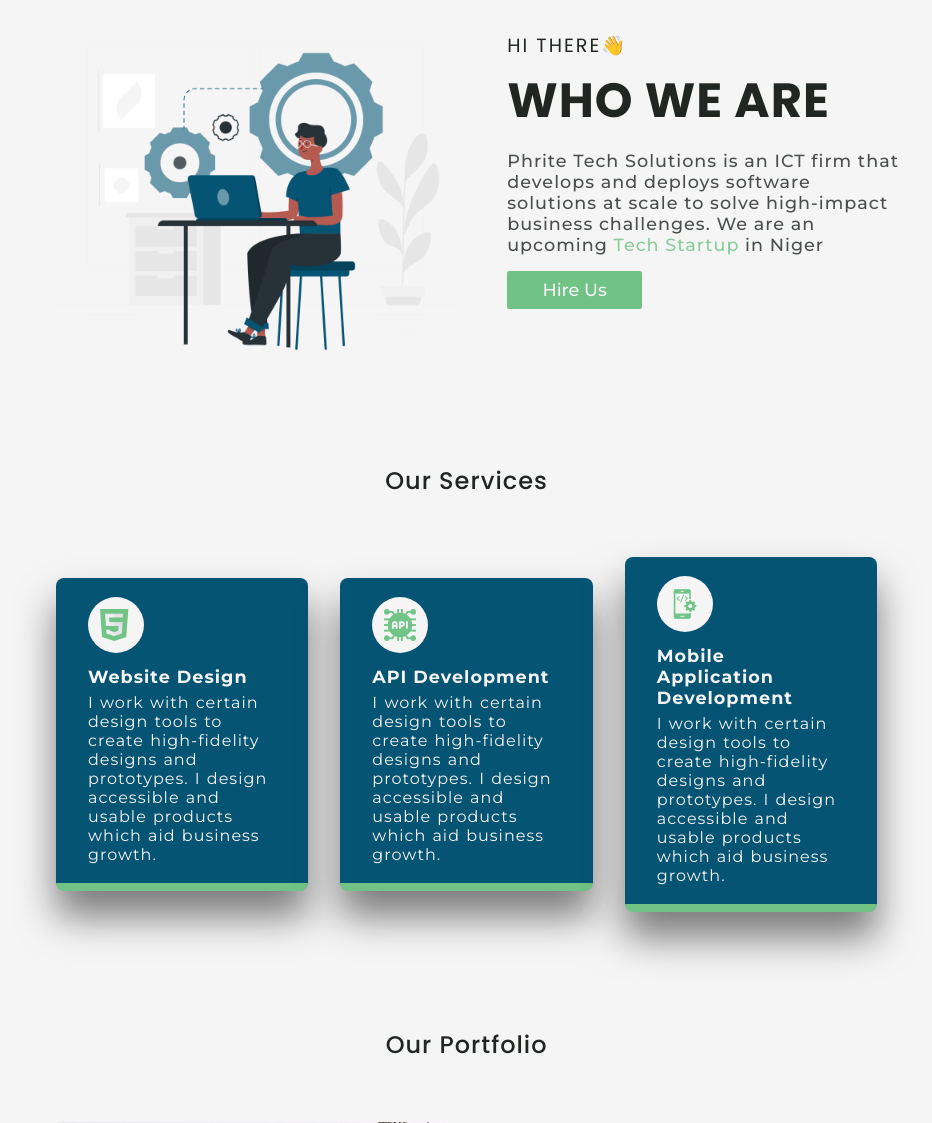
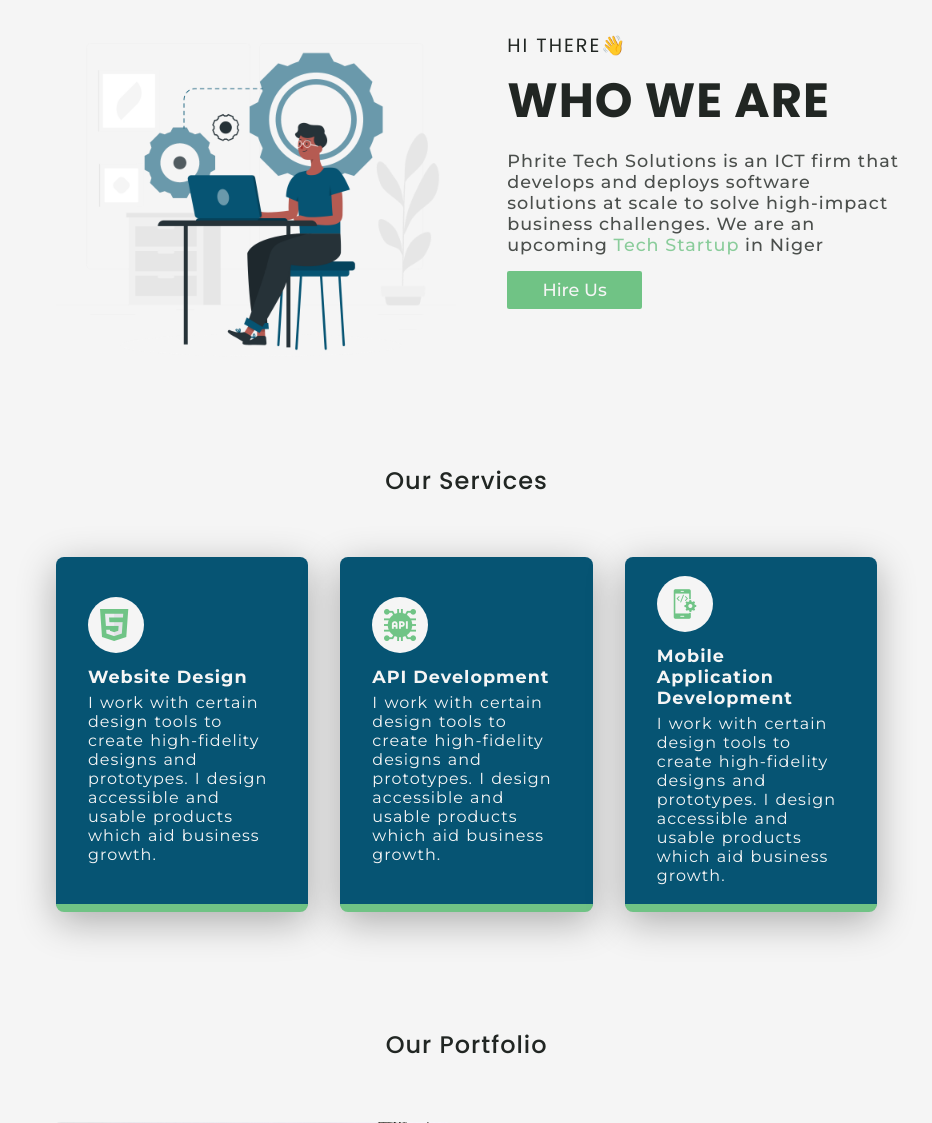
Before and after one commit to dolaposokoya/phritetech, a PHP site: page / in a window 1280 px wide. Shown: the part 853-1976 px from the top of the page, without its empty margins (160-1092 px from the left). Run offline with PHP 8.4, Linux system fonts and the light colour scheme; some libraries are stand-ins or nearby versions; some web fonts are replaced.

Commit message:
Update style.css

```diff
--- a/styles/style.css
+++ b/styles/style.css
@@ -188,7 +188,7 @@ body {
 
 .developement {
     background-color: var(--theme-blue);
-    box-shadow: 0 1.6rem 2.4rem rgb(0 0 0 / 50%);
+    box-shadow: 0 .6rem 2.4rem rgb(0 0 0 / 30%);
     margin: 1.2em 1em;
     padding: 1.2em 2em;
     border-radius: .5em;
@@ -196,14 +196,12 @@ body {
     display: flex;
     justify-content: center;
     align-items: flex-start;
-    justify-self: center;
-    align-self: center;
+    align-content: center;
     flex-direction: column;
 }
 
 .image {
     background-color: var(--white-smoke);
-    /* opacity: .8; */
     border-radius: 50%;
     display: flex;
     justify-content: center;
```
